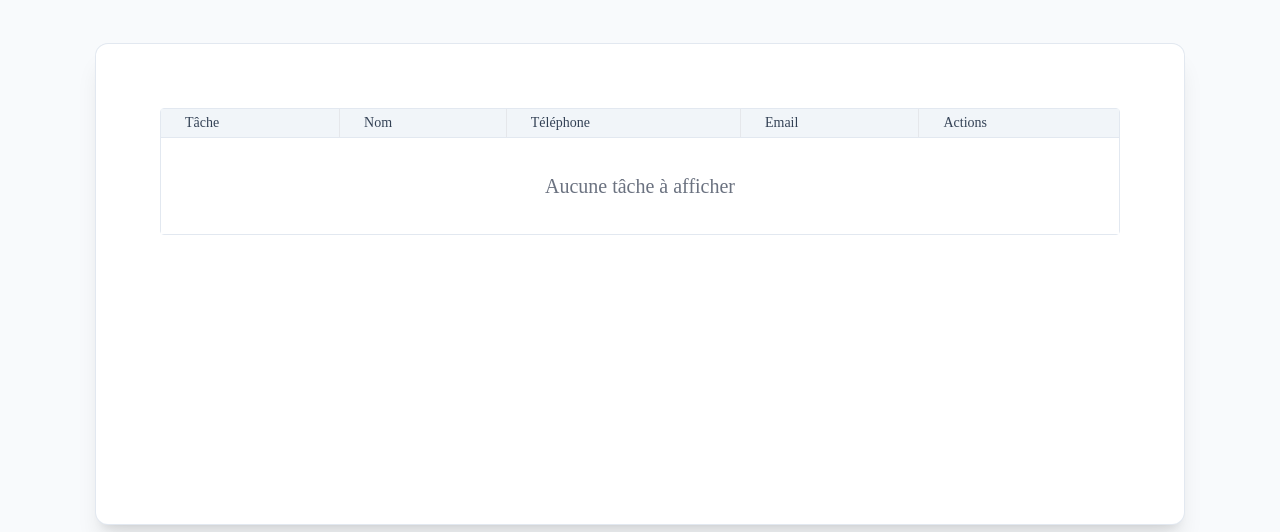
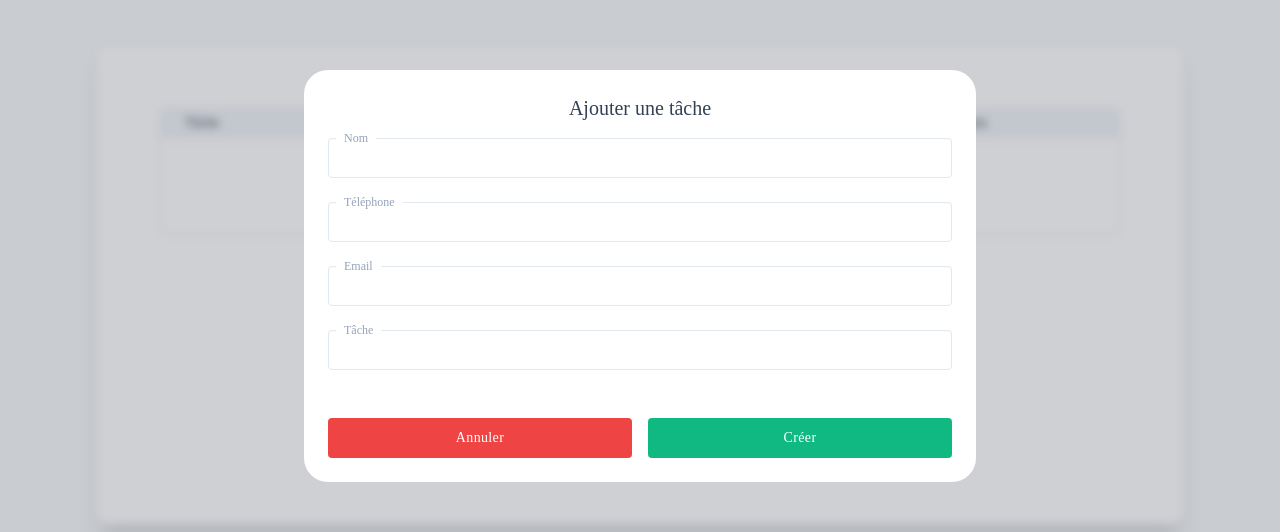
Before and after one commit to QLIGNANI/TO-DO-LIST-LIGNANI, a Next.js app: page /todolist in a window 1280 px wide. Both pictures are taken after a click on the button "Ajouter". Shown: the part 124-656 px from the top of the page. Built offline with nearby package versions, Linux system fonts and the light colour scheme.

Commit message:
Add Modal CRUD
Ajout - Modification - Suppression des tâches

```diff
--- /dev/null
+++ b/components/Modal.js
@@ -0,0 +1,35 @@
+import React, { useEffect, useState } from 'react'
+import useOutsideClick from '@/hooks/useOutsideClick';
+import styles from '@/styles/todolist.module.css'
+
+const Modal = (props) => {
+    const [isOpen, setIsOpen] = useState(true);
+
+    const handleClose = () => {
+        if (isOpen) {
+            setIsOpen(false);
+
+            setTimeout(() => {
+                if (props.isModalOpen) props.onClose();
+            }, 50);
+        }
+    };
+
+    const modalRef = useOutsideClick(handleClose);
+
+    return (
+        <div
+            className={`${styles.modalContainer}
+      ${isOpen ? 'bg-gray-900 backdrop-filter backdrop-blur-sm' : 'bg-transparent backdrop-filter backdrop-blur-none'}`}
+        >
+            <div
+                ref={modalRef}
+                className={`${styles.modal} ${props.class}`}
+            >
+                {props.component}
+            </div>
+        </div>
+    )
+}
+
+export default Modal;
```
